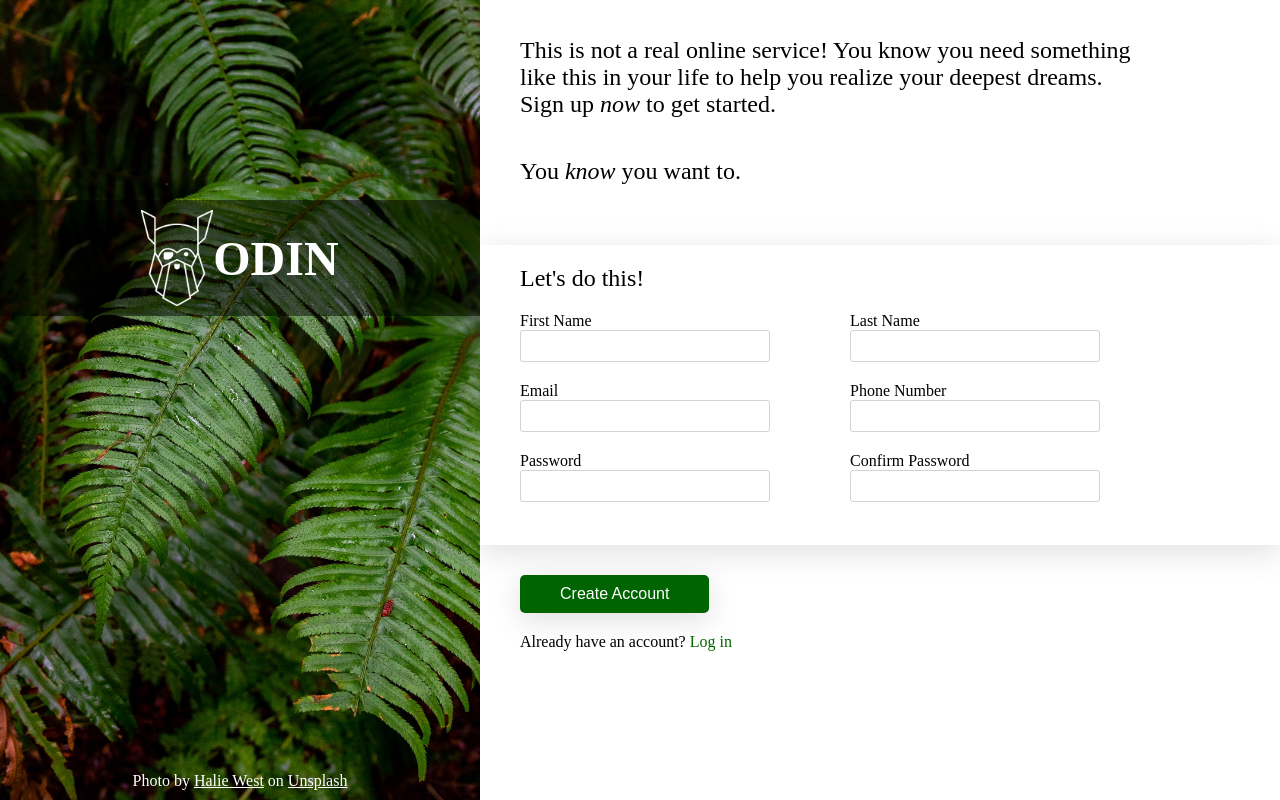
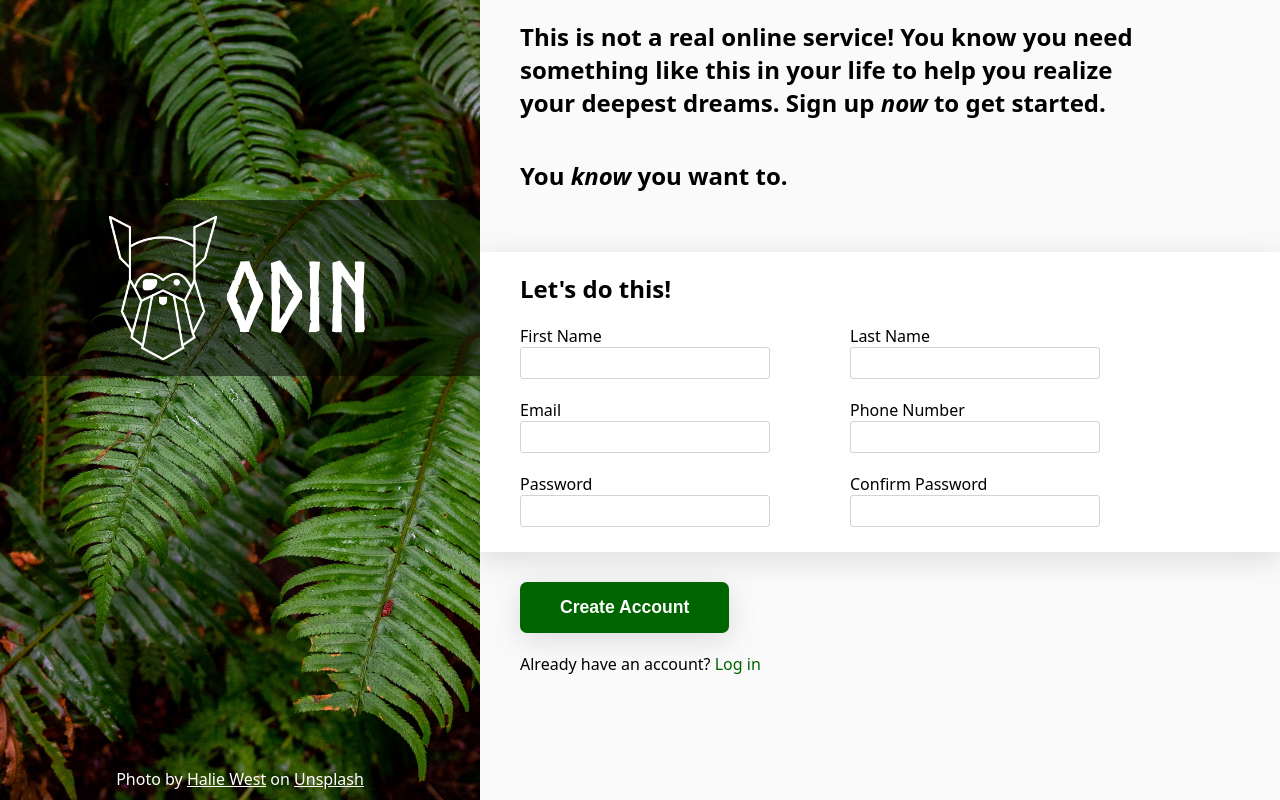
Before and after one commit to paulyshwang/sign-up-form, a plain HTML site: page index.html in a window 1280 px wide. Drawn offline with Linux system fonts and the light colour scheme.

Commit message:
Add fonts and move assets into specific folders
Font seems to have a padding-bottom of 1rem. Logo banner padding
values are updated to compensate for this and center icon/text.

```diff
--- a/index.html
+++ b/index.html
@@ -8,7 +8,7 @@
   </head>
   <body>
     <div class="sidebar">
-      <h1><img src="assets/odin-lined.png" alt="Odin Project logo">ODIN</h1>
+      <h1><img src="assets/images/odin-lined.png" alt="Odin Project logo">ODIN</h1>
       <p class="attribution">Photo by <a href="https://unsplash.com/@haliewestphoto?utm_source=unsplash&utm_medium=referral&utm_content=creditCopyText">Halie West</a> on <a href="https://unsplash.com/photos/25xggax4bSA?utm_source=unsplash&utm_medium=referral&utm_content=creditCopyText">Unsplash</a>
       </p>
     </div>
--- a/style.css
+++ b/style.css
@@ -3,6 +3,18 @@
   margin: 0;
   padding: 0;
   box-sizing: border-box;
+}
+
+/* Font for Odin logo */
+@font-face {
+  font-family: "Norse Bold";
+  src: url(assets/fonts/Norse-Bold.otf);
+}
+
+body {
+  display: flex;
+  height: 100vh;
+  font-family: system-ui, "Segoe UI", Roboto, Helvetica, Arial, sans-serif, "Apple Color Emoji", "Segoe UI Emoji", "Segoe UI Symbol";
 }
 
 li {
@@ -18,13 +30,8 @@ main a {
   color: white;
 }
 
-body {
-  display: flex;
-  height: 100vh;
-}
-
 .sidebar {
-  background-image: url(assets/halie-west-25xggax4bSA-unsplash.jpg);
+  background-image: url(assets/images/halie-west-25xggax4bSA-unsplash.jpg);
   background-position: center;
   background-size: cover;
 
@@ -38,8 +45,7 @@ body {
 }
 
 h1 {
-  font-size: 3rem;
-  text-align: center;
+  font-size: 6rem;
   background-color: rgb(0, 0, 0, 0.5);
   margin-top: 25vh;
 
@@ -47,11 +53,14 @@ h1 {
   justify-content: center;
   align-items: center;
 
-  padding: 10px;
+  padding-top: 1rem;   /* Compensates for font, which seems to have a padding-bottom of 1rem? */
+  font-family: "Norse Bold";
 }
 
 h1 img {
-  height: 6rem;
+  height: 10rem;
+  padding-bottom: 1rem;  /* Matches font, which seems to have a padding-bottom of 1rem? */
+  margin-right: 0.5rem;
 }
 
 .attribution {
@@ -66,6 +75,7 @@ main {
   flex-direction: column;
   justify-content: center;
   flex: 5;
+  background-color: #fafafa;
 }
 
 main > * {
@@ -94,6 +104,7 @@ flex: 1;
 .hero-text > p {
   margin-bottom: 40px;
   font-size: 1.5rem;
+  font-weight: 600;
   width: 85%;
 }
 
@@ -103,11 +114,13 @@ form {
   min-height: 300px; /* Change this after adding media query? */
 
   margin-bottom: 10px;
+  background-color: white;
 }
 
 form > p {
   font-size: 1.5rem;
   margin-bottom: 20px;
+  font-weight: 600;
 }
 
 form > ul {
@@ -136,11 +149,12 @@ button {
   background-color: darkgreen;
   color: white;
   border: none;
-  border-radius: 5px;
-  padding: 10px 40px;
+  border-radius: 7px;
+  padding: 15px 40px;
   box-shadow: rgba(100, 100, 111, 0.2) 0px 7px 29px 0px;  /* Copied from https://getcssscan.com/css-box-shadow-examples */
   margin-bottom: 20px;
-  font-size: 1rem;
+  font-size: 1.1rem;
+  font-weight: 600;
 }
 
 button:hover {
@@ -150,3 +164,7 @@ button:hover {
 button:active {
   background-color: olivedrab;
 }
+
+.footer {
+  font-weight: 500;
+}
```
Also changed, not shown: assets/fonts/Norse-Bold.otf (added), assets/images/halie-west-25xggax4bSA-unsplash.jpg (renamed from assets/halie-west-25xggax4bSA-unsplash.jpg), assets/images/odin-lined.png (renamed from assets/odin-lined.png).
